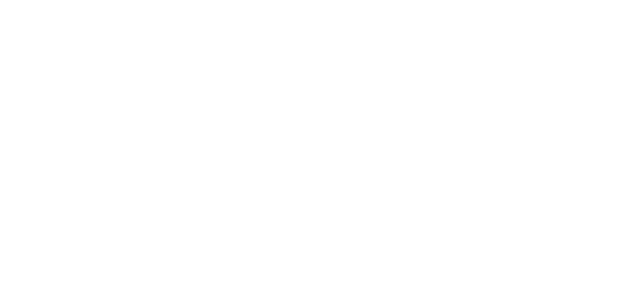
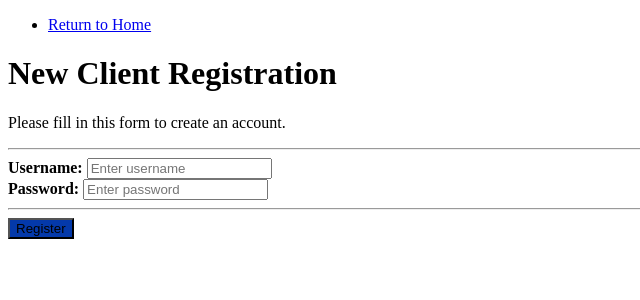
Before and after one commit to igramos11/team_18_project, a PHP site: page /clientRegistration.php in a window 1280 px wide. Before the commit the part shown is empty. Shown: the top 300 px of the page, without its empty margins (0-640 px from the left). Run offline with PHP 8.4, Linux system fonts and the light colour scheme; some libraries are stand-ins or nearby versions.

Commit message:
irma's frontend requirements

```diff
--- a/Pages/clientRegistration.php
+++ b/Pages/clientRegistration.php
@@ -0,0 +1,58 @@
+<!DOCTYPE html>
+<html>
+<head>
+    <title>Team 18 Registration Page</title>
+    <meta charset="utf-8">
+    <meta name="viewport" content="width=device-width, initial-scale=1">
+    <link rel="stylesheet" href="../css/clientRegistration.css">
+    <link rel="stylesheet" href="https://cdn.jsdelivr.net/npm/bootstrap-icons@1.3.0/font/bootstrap-icons.css" />
+    <link rel="icon" type="image/x-icon" href="../images/fuelpump.jpeg">
+
+    <body id="#top">
+	<header>
+		<!-- Navbar Starts -->
+		<nav>
+			<ul>
+				<li><a href="../index.php">Return to Home</a></li>
+			</ul>
+		</nav>
+		<!-- Navbar End -->
+	</header>
+
+</head>
+<body>
+    <div class="Form">
+    <div class="head">
+    <h1>New Client Registration</h1>
+    <p>Please fill in this form to create an account.</p>
+    <hr>
+    <form action="../php/signupAction.php" method="post">
+        <div class="container">
+            <div class="entry">
+                <label for="Username"><b>Username:</b></label>
+                <input type="text" name="Username" id="Username" placeholder="Enter username" required>
+            </div>
+
+            <div class="entry">
+                <label for="Password"><b>Password:</b></label>
+                <input type="password" name="Password" id="Password" placeholder="Enter password" required>
+            </div>
+            <hr>
+        </div>
+        <?php
+        if(isset($_GET["invalid"])) {
+            if($_GET["invalid"] == "username") {
+                echo "<style> .invalid {color: red; text-align: center;}</style><p class='invalid'> Username already taken. Please enter a new one.</p>";
+            }
+        }
+    ?>
+        <button type="submit" class="registerbtn" style="background-color: #0439aa;">Register</button>
+    </form>
+    </div>
+    <?php
+        if(isset($_GET["created"])) {
+            echo "<style> .success {font-size: larger; text-decoration: bold; text-align: center;}</style><p class='success'>Account successfully created! Please <a href=../pages/login.php>login</a> to complete your profile.</p>";
+        }
+    ?>
+</body>
+</html>
--- a/Pages/login.php
+++ b/Pages/login.php
@@ -55,7 +55,7 @@
 			<div class="container" style="background-color:#f1f1f1">
 				<!-- <span class="psw">Forgot <a href="#">password?</a></span> -->
 				<button type="button" style="background-color: #0439aa;">
-					<a href="../pages/userForm.php" class="signup">
+					<a href="../pages/clientRegistration.php" class="signup">
 						Don't have an Account? Sign up now!
 					</a>
 				</button>
```
